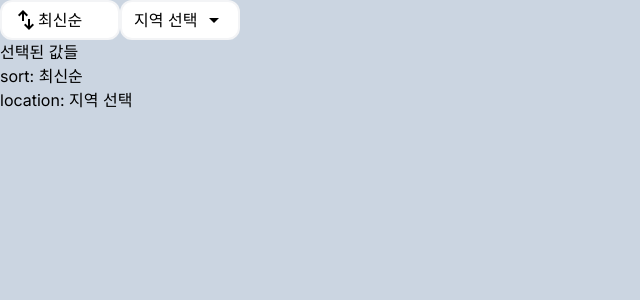
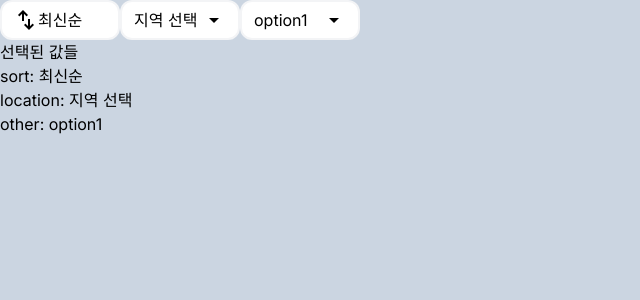
Before and after one commit to FESI5-team9/Frountend, a Next.js app: page /filter in a window 1280 px wide. Shown: the top 300 px of the page, without its empty margins (0-640 px from the left). Built offline with nearby package versions, Linux system fonts and the light colour scheme.

Commit message:
MNM-23-feat: 필터링 옵션 동적 변경 기능 추가 구현

```diff
--- a/src/app/(testPages)/filter/page.tsx
+++ b/src/app/(testPages)/filter/page.tsx
@@ -2,10 +2,11 @@
 
 import { useState } from "react";
 import { FilterDropDown } from "@/components/FilterDropDown";
+import { LOCATION_OPTIONS, SORT_OPTIONS } from "@/constants/filter";
 
 export default function Page() {
-  const [sortOption, setSortOption] = useState("최신순");
-  const [locationOption, setLocationOption] = useState("지역 선택");
+  const [sortOption, setSortOption] = useState(SORT_OPTIONS[0]);
+  const [locationOption, setLocationOption] = useState(LOCATION_OPTIONS[0]);
 
   const handleSortFilter = (selectedOption: string) => {
     setSortOption(selectedOption);
@@ -15,16 +16,39 @@ export default function Page() {
     setLocationOption(selectedOption);
   };
 
+  // 데이터 받아오거나 다른 옵션 적용한 필터 쓰고싶을 때
+  const otherOptions = ["option1", "option2", "option3"];
+  const [otherOption, setOtherOption] = useState(otherOptions[0]);
+
+  const handleOtherOptionFilter = (selectedOption: string) => {
+    setOtherOption(selectedOption);
+  };
+
   return (
     <div className="h-screen bg-slate-300">
       <div className="flex">
-        <FilterDropDown filterType="sort" handleFilter={handleSortFilter} />
-        <FilterDropDown filterType="location" handleFilter={handleLocationFilter} />
+        <FilterDropDown
+          filterType="sortFilter"
+          options={SORT_OPTIONS}
+          handleFilter={handleSortFilter}
+        />
+        <FilterDropDown
+          filterType="selectionFilter"
+          options={LOCATION_OPTIONS}
+          handleFilter={handleLocationFilter}
+        />
+        {/* 다른 옵션 */}
+        <FilterDropDown
+          filterType="selectionFilter"
+          options={otherOptions}
+          handleFilter={handleOtherOptionFilter}
+        />
       </div>
       <div>
         <h1>선택된 값들</h1>
         <p>sort: {sortOption}</p>
         <p>location: {locationOption}</p>
+        <p>other: {otherOption}</p>
       </div>
     </div>
   );
--- a/src/components/FilterDropDown.tsx
+++ b/src/components/FilterDropDown.tsx
@@ -2,10 +2,8 @@
 
 import Image from "next/image";
 import { useState } from "react";
-import { OPTIONS_MAP } from "@/constants/filter";
 
-export function FilterDropDown({ filterType, handleFilter }: DropDownProps) {
-  const options = OPTIONS_MAP[filterType];
+export function FilterDropDown({ filterType, options, handleFilter }: DropDownProps) {
   const [selectedOption, setSelectedOption] = useState(options[0]);
   const [isOpen, setIsOpen] = useState(false);
 
@@ -16,7 +14,7 @@ export function FilterDropDown({ filterType, handleFilter }: DropDownProps) {
 
   return (
     <div className="select-none" onClick={() => setIsOpen(!isOpen)}>
-      {filterType === "sort" ? (
+      {filterType === "sortFilter" ? (
         <div className="relative flex h-[36px] w-[36px] items-center justify-center rounded-[12px] border-[2px] border-[#F3F4F6] bg-white px-[12px] tablet:h-[40px] tablet:w-[120px] tablet:justify-start tablet:px-[12px] tablet:py-[8px]">
           <Image src="/images/swap_vert.png" alt={filterType} width={24} height={24} />
           <span className="hidden tablet:block">{selectedOption}</span>
--- a/src/constants/filter.ts
+++ b/src/constants/filter.ts
@@ -10,8 +10,3 @@ export const LOCATION_OPTIONS: string[] = [
 ];
 
 export const SORT_OPTIONS: string[] = ["최신순", "마감 임박순", "참여 인원순"];
-
-export const OPTIONS_MAP: Record<string, string[]> = {
-  location: LOCATION_OPTIONS,
-  sort: SORT_OPTIONS,
-};
```
Also changed, not shown: src/types/components/flter.d.ts (+5 -2 lines).
